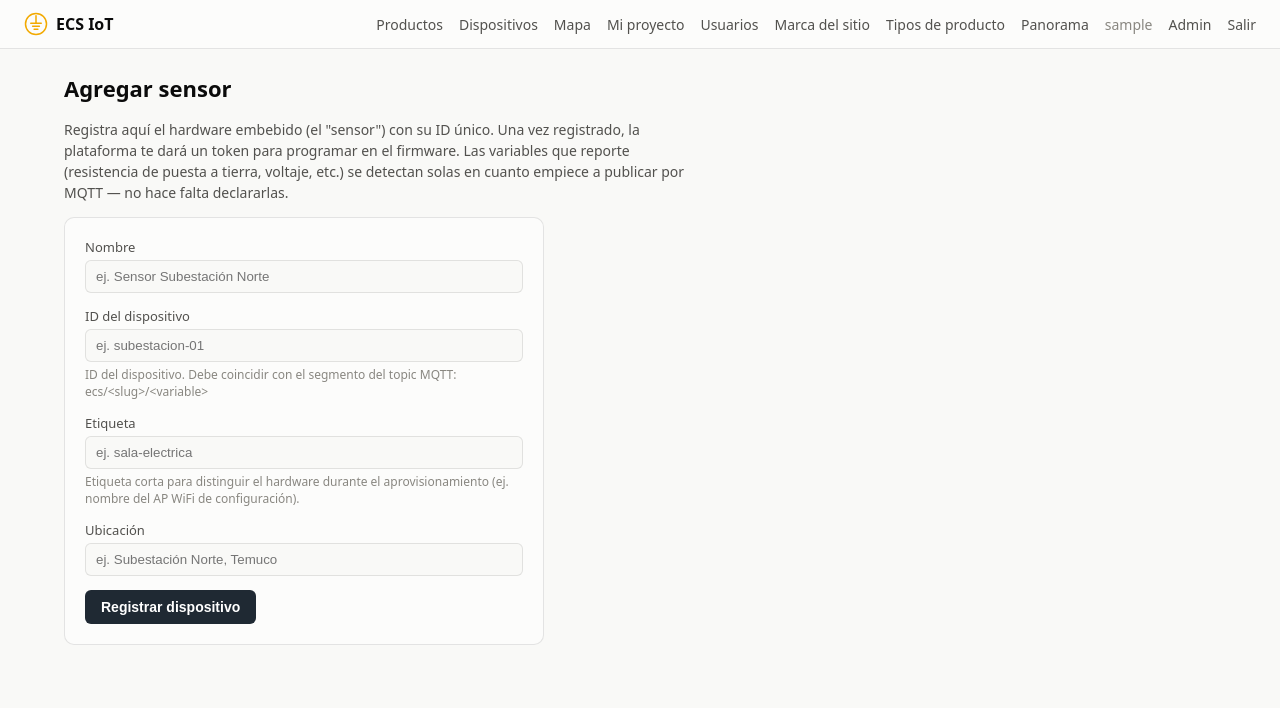
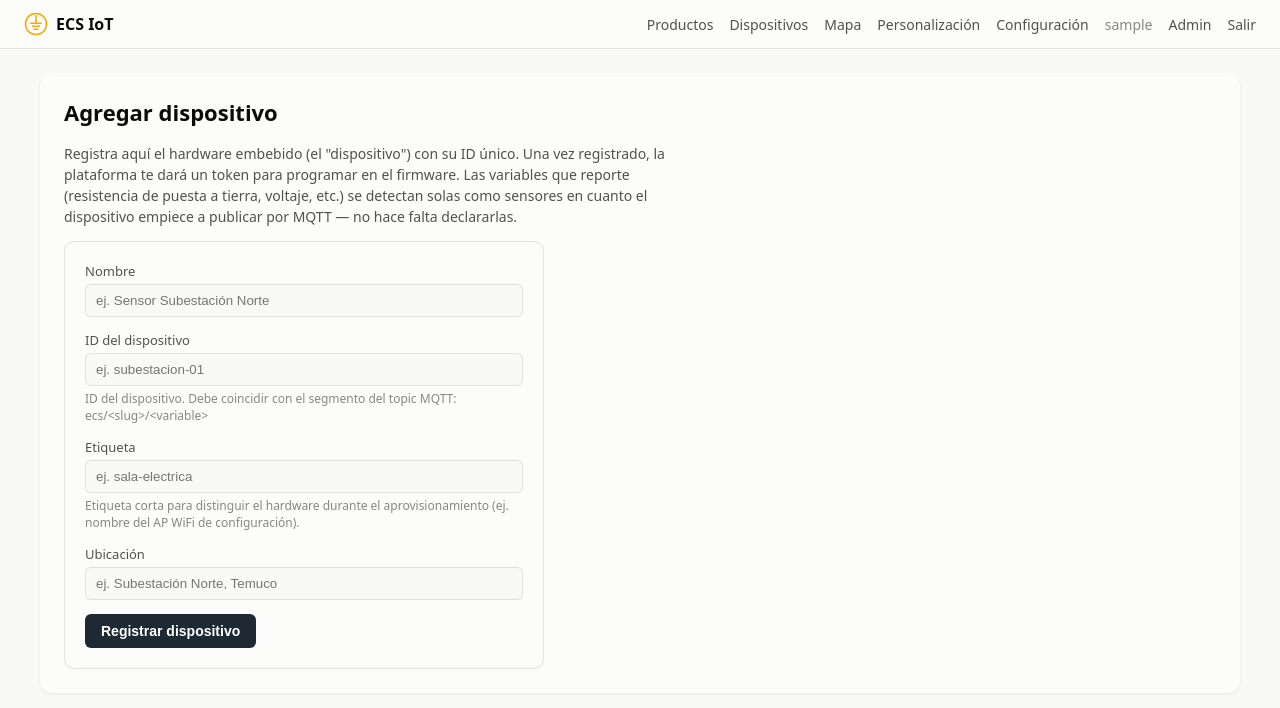
Before and after one commit to Franx0909/seguidor-solar-iot, a Django app: page /monitoring/devices/add/ in a window 1280 px wide. Shown: the top 708 px of the page. Run offline with Django 5.2, Linux system fonts and the light colour scheme; the visitor is signed in with stand-in values (Sample User, id 1); data comes from the database, SQL or seed files in the repository; some libraries are stand-ins or nearby versions.

Commit message:
Aplica correcciones y sugerencias de UX/DX reportadas por el cliente
- run_mqtt_listener: sincroniza Sensor.unit cuando está vacío y ya existe
  una unidad por defecto para esa variable (antes DEFAULT_UNITS solo se
  aplicaba al crear el sensor por primera vez, así que agregar unidades
  nuevas nunca actualizaba sensores ya creados). Suma unidades para
  temperatura, humedad, presion y gas.
- docker-compose: agrega `develop.watch` en web y mqtt_listener para
  sincronizar cambios de código sin rebuild manual de contenedores.
- Unifica el copy "sensor"/"dispositivo" en device_form, dashboard,
  device_list, product_detail y product_form: el hardware que se
  registra a mano siempre se llama "dispositivo"; "sensor" queda
  reservado a las variables que ese dispositivo reporta por MQTT.
- dashboard.css: el contenido principal ahora se renderiza sobre un panel
  de superficie sólida en vez de directamente sobre la imagen de fondo
  personalizada, para garantizar contraste de texto legible sin importar
  el color de la foto subida.
- Navbar: renombra "Mi proyecto" a "Personalización" para diferenciarlo
  de "Marca del sitio", y agrupa Usuarios/Marca del sitio/Tipos de
  producto/Panorama bajo un desplegable "Configuración" para reducir el
  desorden de ítems.
- product_type_list: aclara que el ícono por tipo es un valor por defecto
  y que cada producto puede sobreescribirlo individualmente.

Co-Authored-By: Claude Sonnet 5 <noreply@anthropic.com>

```diff
--- a/backend/monitoring/static/monitoring/css/dashboard.css
+++ b/backend/monitoring/static/monitoring/css/dashboard.css
@@ -107,10 +107,63 @@ body {
   font-size: 14px;
 }
 
+.nav-dropdown {
+  position: relative;
+}
+
+.nav-dropdown summary {
+  color: var(--text-secondary);
+  font-size: 14px;
+  cursor: pointer;
+  list-style: none;
+}
+
+.nav-dropdown summary::-webkit-details-marker {
+  display: none;
+}
+
+.nav-dropdown summary:hover {
+  color: var(--text-primary);
+}
+
+.nav-dropdown[open] summary {
+  color: var(--text-primary);
+}
+
+.nav-dropdown-menu {
+  position: absolute;
+  top: calc(100% + 8px);
+  right: 0;
+  display: flex;
+  flex-direction: column;
+  gap: 8px;
+  min-width: 160px;
+  padding: 10px;
+  background: var(--surface-1);
+  border: 1px solid var(--border);
+  border-radius: 8px;
+  box-shadow: 0 4px 12px rgba(0, 0, 0, 0.12);
+  z-index: 10;
+}
+
+.nav-dropdown-menu a {
+  color: var(--text-secondary);
+  text-decoration: none;
+  font-size: 14px;
+  white-space: nowrap;
+}
+
+.nav-dropdown-menu a:hover {
+  color: var(--text-primary);
+}
+
 main {
   padding: 24px;
   max-width: 1200px;
-  margin: 0 auto;
+  margin: 24px auto;
+  background: var(--surface-1);
+  border-radius: 12px;
+  box-shadow: 0 1px 3px rgba(0, 0, 0, 0.08);
 }
 
 h1 {
--- a/backend/monitoring/templates/monitoring/dashboard.html
+++ b/backend/monitoring/templates/monitoring/dashboard.html
@@ -4,7 +4,7 @@
 {% block content %}
 <div class="page-header">
   <h1>Dashboard</h1>
-  <a class="btn" href="{% url 'monitoring:device-create' %}">+ Agregar sensor</a>
+  <a class="btn" href="{% url 'monitoring:device-create' %}">+ Agregar dispositivo</a>
 </div>
 
 {{ seed_data|json_script:"seed-data" }}
--- a/backend/monitoring/templates/monitoring/device_form.html
+++ b/backend/monitoring/templates/monitoring/device_form.html
@@ -1,17 +1,17 @@
 {% extends "base.html" %}
-{% block title %}Agregar sensor - {{ block.super }}{% endblock %}
+{% block title %}Agregar dispositivo - {{ block.super }}{% endblock %}
 {% block content %}
 <div class="page-header">
-  <h1>Agregar sensor{% if product %} a «{{ product.name }}»{% endif %}</h1>
+  <h1>Agregar dispositivo{% if product %} a «{{ product.name }}»{% endif %}</h1>
   {% if product %}<a class="btn-secondary" href="{% url 'monitoring:product-detail' product.pk %}">Volver a {{ product.name }}</a>{% endif %}
 </div>
 
 <p class="hint">
-  Registra aquí el hardware embebido (el "sensor") con su ID único. Una vez
-  registrado, la plataforma te dará un token para programar en el firmware.
-  Las variables que reporte (resistencia de puesta a tierra, voltaje, etc.) se
-  detectan solas en cuanto empiece a publicar por MQTT — no hace falta
-  declararlas.
+  Registra aquí el hardware embebido (el "dispositivo") con su ID único. Una
+  vez registrado, la plataforma te dará un token para programar en el
+  firmware. Las variables que reporte (resistencia de puesta a tierra,
+  voltaje, etc.) se detectan solas como sensores en cuanto el dispositivo
+  empiece a publicar por MQTT — no hace falta declararlas.
   {% if product %}Quedará vinculado a «{{ product.name }}».{% endif %}
 </p>
 
--- a/backend/monitoring/templates/monitoring/device_list.html
+++ b/backend/monitoring/templates/monitoring/device_list.html
@@ -3,7 +3,7 @@
 {% block content %}
 <div class="page-header">
   <h1>Dispositivos</h1>
-  <a class="btn" href="{% url 'monitoring:device-create' %}">+ Agregar sensor</a>
+  <a class="btn" href="{% url 'monitoring:device-create' %}">+ Agregar dispositivo</a>
 </div>
 
 <form method="get" class="list-toolbar">
--- a/backend/monitoring/templates/monitoring/product_detail.html
+++ b/backend/monitoring/templates/monitoring/product_detail.html
@@ -59,14 +59,14 @@
   </table>
 </div>
 {% else %}
-<p class="empty-state">Este producto todavía no tiene un dispositivo/sensor.</p>
+<p class="empty-state">Este producto todavía no tiene un dispositivo.</p>
 {% endif %}
-<p><a class="btn-secondary" href="{% url 'monitoring:product-device-create' product.pk %}">+ Agregar sensor a este producto</a></p>
+<p><a class="btn-secondary" href="{% url 'monitoring:product-device-create' product.pk %}">+ Agregar dispositivo a este producto</a></p>
 
 {% if not devices %}
 <h2>Datos a mano</h2>
 <p class="hint">
-  Como este producto no tiene un sensor, registra aquí el estado a mano
+  Como este producto no tiene un dispositivo, registra aquí el estado a mano
   (ej. "medición trimestral con telurómetro: 4.2 Ω, dentro de norma").
 </p>
 
--- a/backend/monitoring/templates/monitoring/product_form.html
+++ b/backend/monitoring/templates/monitoring/product_form.html
@@ -8,7 +8,7 @@
 <p class="hint">
   Ej. "Malla a tierra - Subestación Norte", "Barra Copperweld sala eléctrica",
   "Electroimán activo torre 12". Después de crearlo podrás agregarle un
-  dispositivo/sensor, o registrar su estado a mano si no tiene uno.
+  dispositivo, o registrar su estado a mano si no tiene uno.
 </p>
 
 <form class="form-box" method="post">
--- a/backend/monitoring/templates/monitoring/profile_branding_form.html
+++ b/backend/monitoring/templates/monitoring/profile_branding_form.html
@@ -1,8 +1,8 @@
 {% extends "base.html" %}
-{% block title %}Mi proyecto - {{ block.super }}{% endblock %}
+{% block title %}Personalización - {{ block.super }}{% endblock %}
 {% block content %}
 <div class="page-header">
-  <h1>Mi proyecto</h1>
+  <h1>Personalización</h1>
 </div>
 
 <p class="hint">
--- a/backend/monitoring/templates/monitoring/site_branding_form.html
+++ b/backend/monitoring/templates/monitoring/site_branding_form.html
@@ -8,10 +8,10 @@
 <p class="hint">
   El logo y la imagen de fondo son el valor por defecto de ECS IoT: se usan
   en la pantalla de login y en el dashboard de cualquier usuario que no haya
-  subido los suyos propios en "Mi proyecto". El <strong>ícono del
+  subido los suyos propios en "Personalización". El <strong>ícono del
   mapa</strong> es independiente — se sube aparte y es exclusivamente para
   los marcadores del Mapa, sin afectar (ni ser afectado por) el logo de
-  login/dashboard ni el de "Mi proyecto" de ningún usuario. Solo tú, como
+  login/dashboard ni el de "Personalización" de ningún usuario. Solo tú, como
   usuario Global, controlas los tres. Puedes reemplazarlos las veces que
   quieras.
 </p>
--- a/backend/templates/base.html
+++ b/backend/templates/base.html
@@ -27,7 +27,11 @@
                 <a href="{% url 'monitoring:product-list' %}">Productos</a>
                 <a href="{% url 'monitoring:device-list' %}">Dispositivos</a>
                 <a href="{% url 'monitoring:devices-map' %}">Mapa</a>
-                <a href="{% url 'monitoring:profile-branding-edit' %}">Mi proyecto</a>
+                <a href="{% url 'monitoring:profile-branding-edit' %}">Personalización</a>
+                {% if user_is_admin_or_global or user_role == "global" %}
+                    <details class="nav-dropdown">
+                        <summary>Configuración</summary>
+                        <div class="nav-dropdown-menu">
                             {% if user_is_admin_or_global %}
                                 <a href="{% url 'monitoring:user-list' %}">Usuarios</a>
                             {% endif %}
@@ -35,6 +39,9 @@
                                 <a href="{% url 'monitoring:site-branding-edit' %}">Marca del sitio</a>
                                 <a href="{% url 'monitoring:product-type-list' %}">Tipos de producto</a>
                                 <a href="{% url 'monitoring:platform-overview' %}">Panorama</a>
+                            {% endif %}
+                        </div>
+                    </details>
                 {% endif %}
                 <span class="user">{{ user.username }}</span>
                 <a href="/admin/">Admin</a>
```
Also changed, not shown: backend/monitoring/management/commands/run_mqtt_listener.py (+11 -1 lines), backend/monitoring/templates/monitoring/product_type_list.html (+6 -3 lines), docker-compose.yml (+20 -0 lines). Lines whose indentation alone changed are shown as unchanged.
